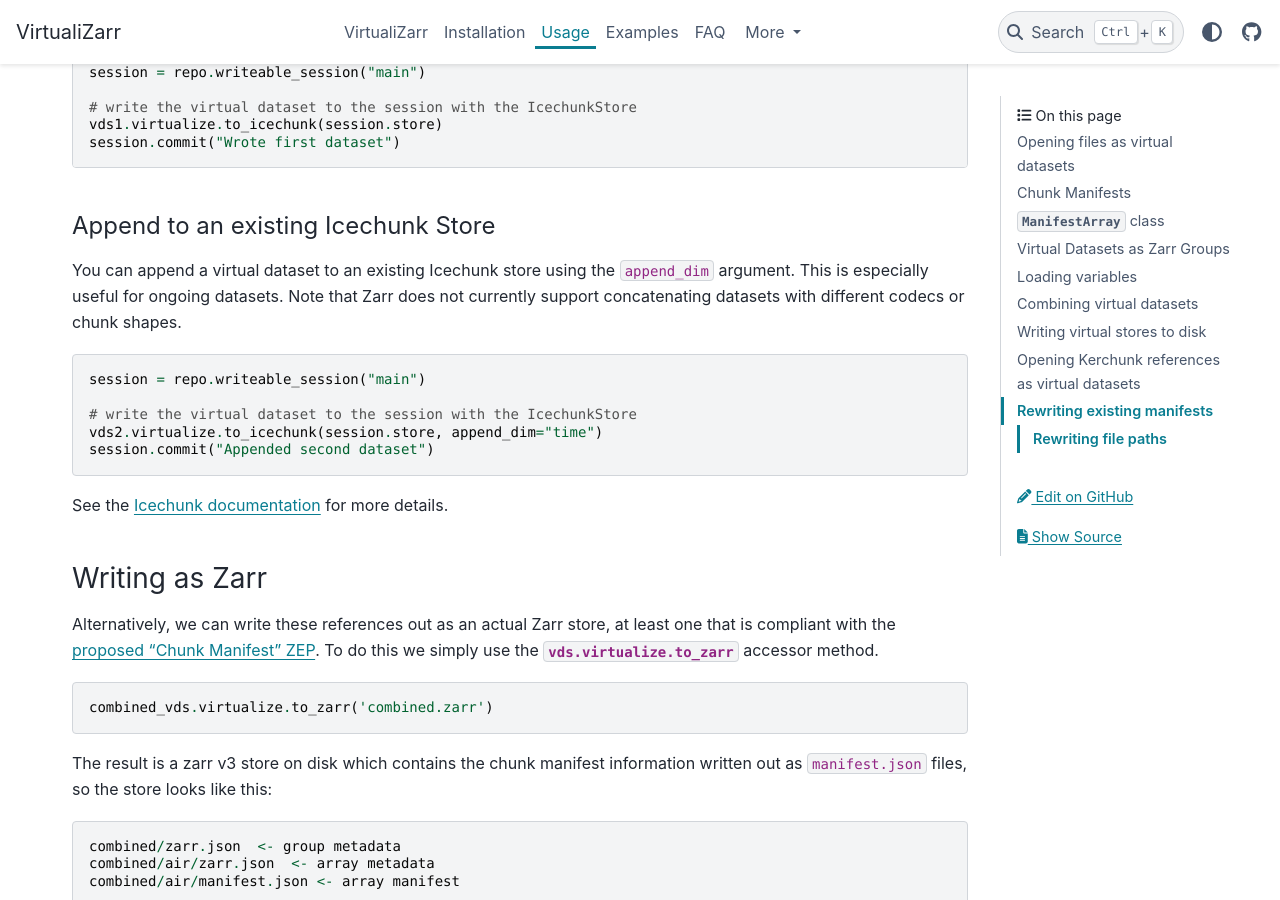
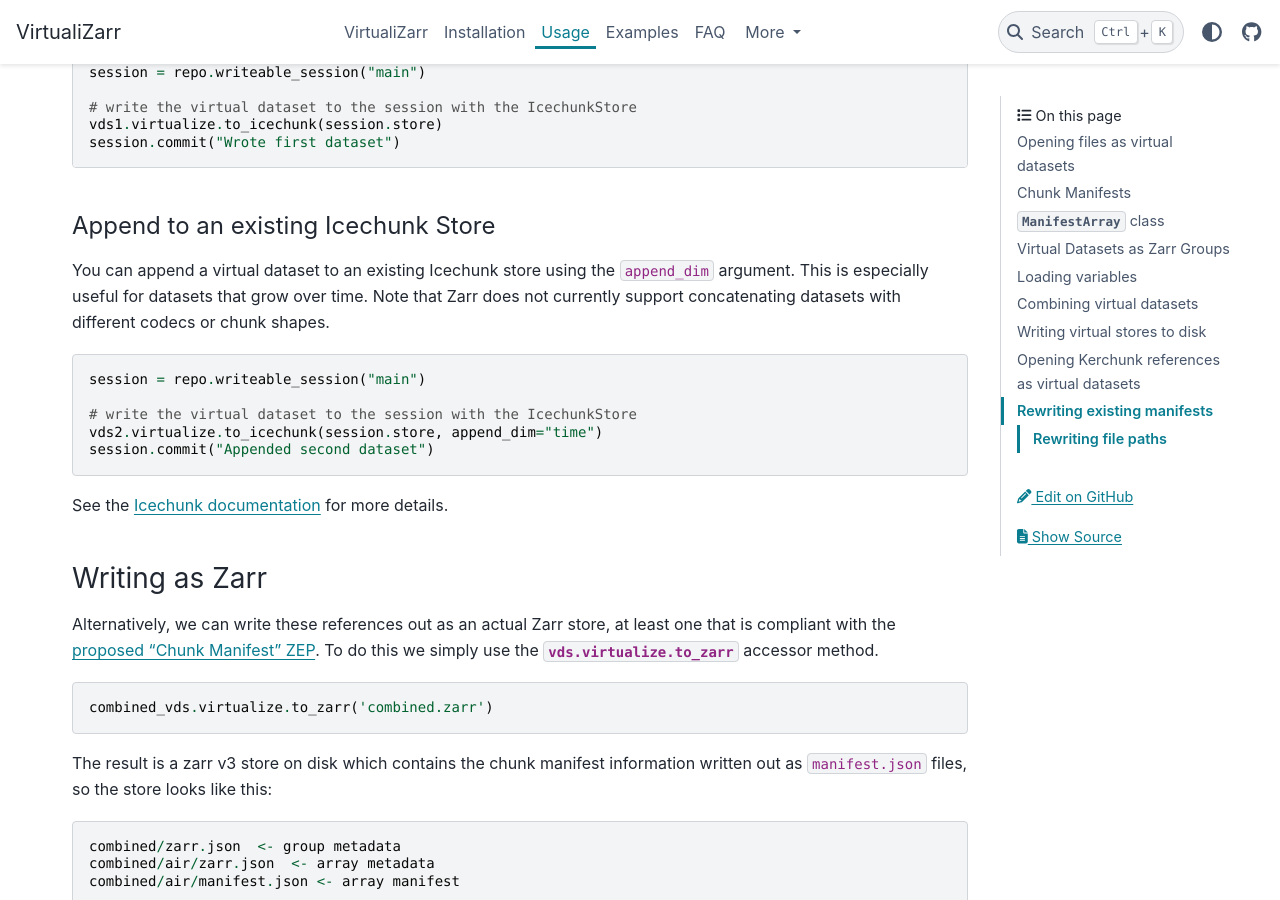
Before and after one commit to zarr-developers/VirtualiZarr, a Sphinx documentation site: the page built from docs/usage.md, in a window 1280 px wide and 900 px high, scrolled down 11639 px. Built offline with Sphinx 7.4.7 and the PyData theme 0.15.4, drawn with Linux system fonts in a browser that asks for light colours.

Commit message:
Update usage.md

````diff
--- a/docs/usage.md
+++ b/docs/usage.md
@@ -444,7 +444,7 @@
 
 #### Append to an existing Icechunk Store
 
-You can append a virtual dataset to an existing Icechunk store using the `append_dim` argument. This is especially useful for ongoing datasets. Note that Zarr does not currently support concatenating datasets with different codecs or chunk shapes.
+You can append a virtual dataset to an existing Icechunk store using the `append_dim` argument. This is especially useful for datasets that grow over time. Note that Zarr does not currently support concatenating datasets with different codecs or chunk shapes.
 
 ```python
 session = repo.writeable_session("main")
````
